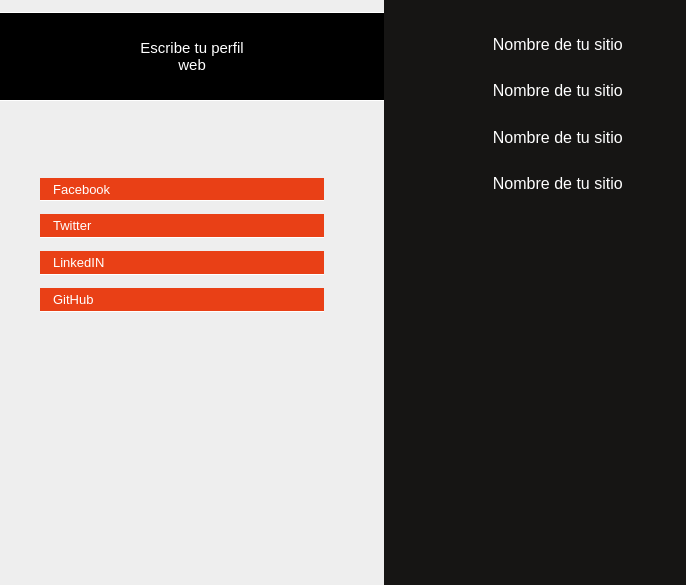
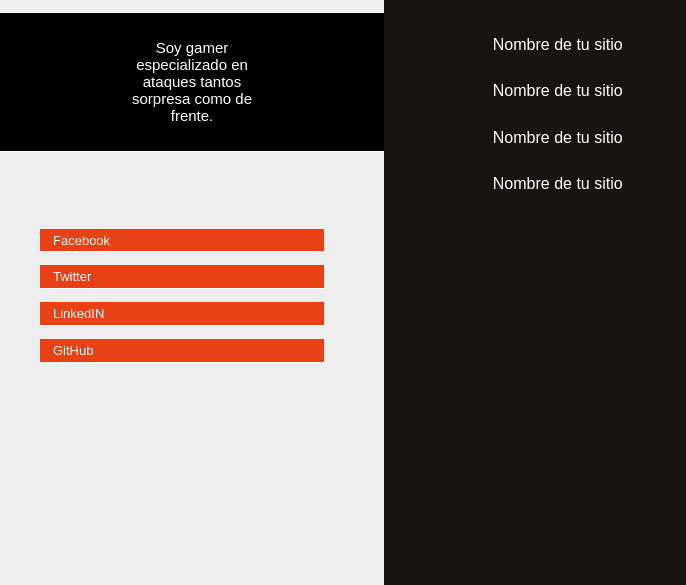
Before and after one commit to BlasTerCastro/Portafolio, a plain HTML site: page index.html in a window 1280 px wide. Shown: the part 215-800 px from the top of the page, without its empty margins (0-686 px from the left). Drawn offline with Linux system fonts and the light colour scheme.

Commit message:
Puse la info de mi perfil

```diff
--- a/index.html
+++ b/index.html
@@ -40,7 +40,7 @@
       <div class="comunidad-autoria">
         <div class="nombre">
           <!-- 2º Commit - Tu perfil Web -->
-          <p>Escribe tu perfil web</p>
+          <p>Soy gamer especializado en ataques tantos sorpresa como de frente.</p>
         </div>
       </div>
     </section>
```
